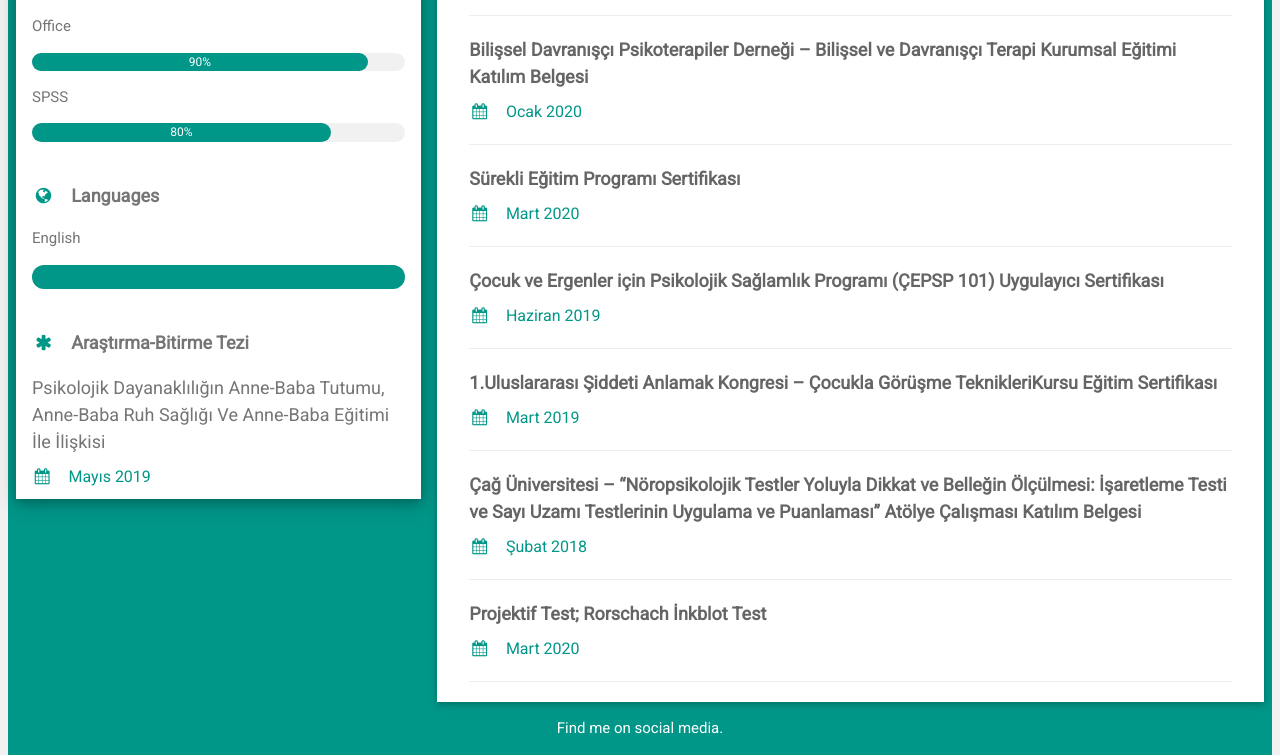
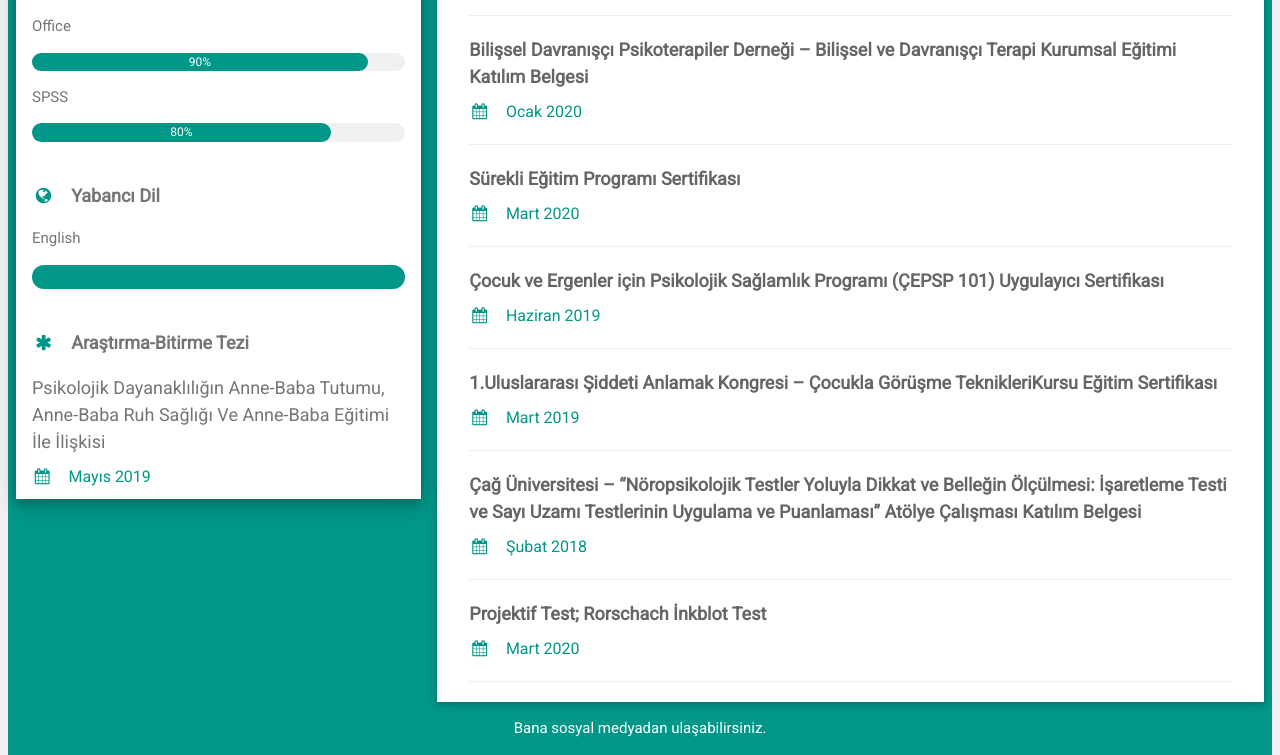
Before and after one commit to ahmetgit/psklg, a plain HTML site: page index.html in a window 1280 px wide. Shown: the part 848-1603 px from the top of the page. Drawn offline with nearby package versions, Linux system fonts and the light colour scheme.

Commit message:
Update index.html

```diff
--- a/index.html
+++ b/index.html
@@ -57,7 +57,7 @@ h2 {color: white; font-family: Monospace;}
 
           <br>
 
-          <p class="w3-large w3-text-theme"><b><i class="fa fa-globe fa-fw w3-margin-right w3-text-teal"></i>Languages</b></p>
+          <p class="w3-large w3-text-theme"><b><i class="fa fa-globe fa-fw w3-margin-right w3-text-teal"></i>Yabancı Dil</b></p>
           <p>English</p>
           <div class="w3-light-grey w3-round-xlarge">
             <div class="w3-round-xlarge w3-teal" style="height:24px;width:100%"></div>
@@ -164,7 +164,7 @@ Ve Anne-Baba Eğitimi İle İlişkisi</h5>
 </div>
 
 <footer class="w3-container w3-teal w3-center w3-margin-top">
-  <p>Find me on social media.</p>
+  <p>Bana sosyal medyadan ulaşabilirsiniz.</p>
   <a href="https://www.facebook.com/o1yildiz"><i class="fa fa-facebook-official w3-hover-opacity"></i></a>
   <a href="https://www.instagram.com/ahmt.yldzz/"><i class="fa fa-instagram w3-hover-opacity"></i></a>
   <i class="fa fa-snapchat w3-hover-opacity"></i>
```
